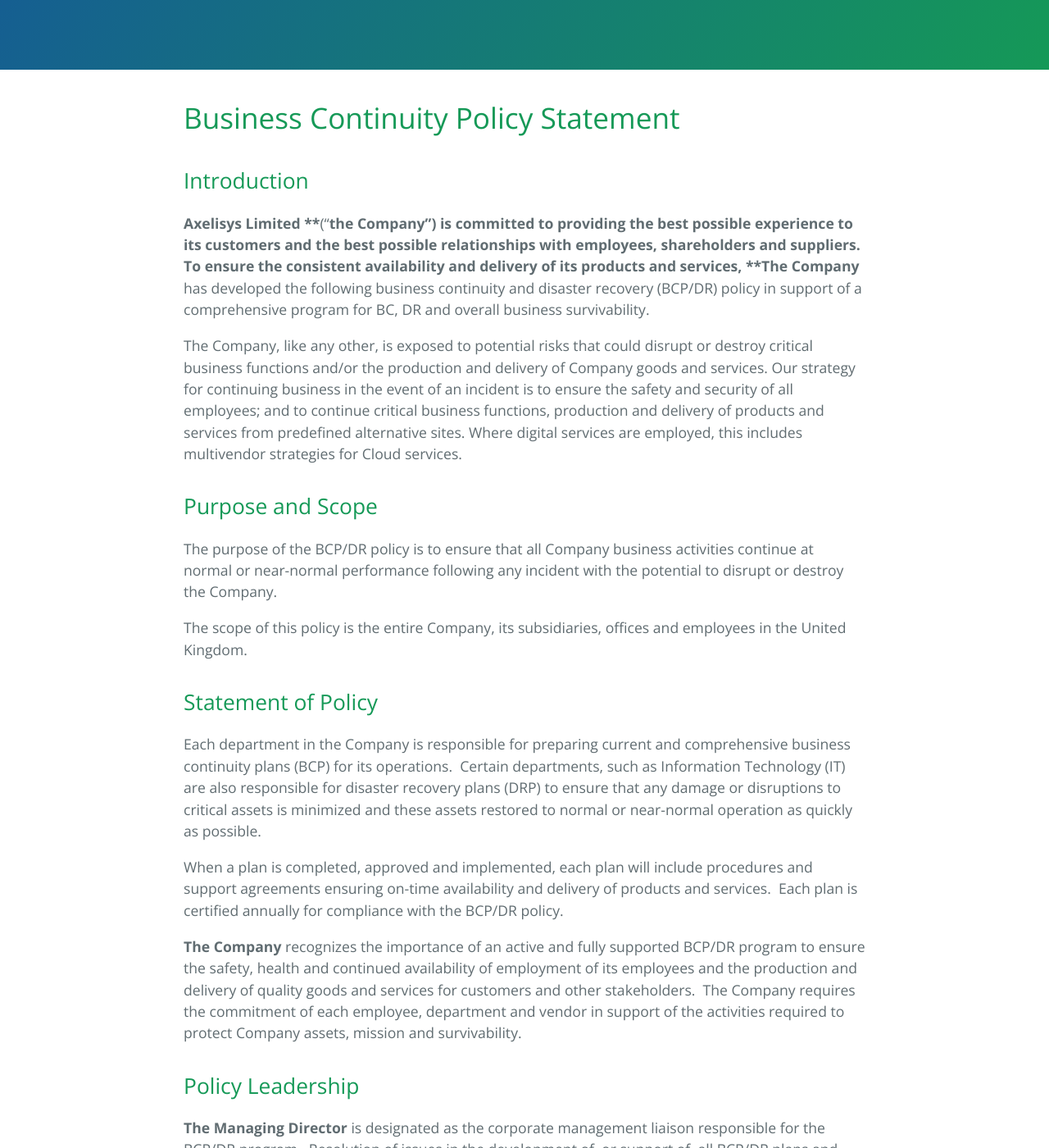
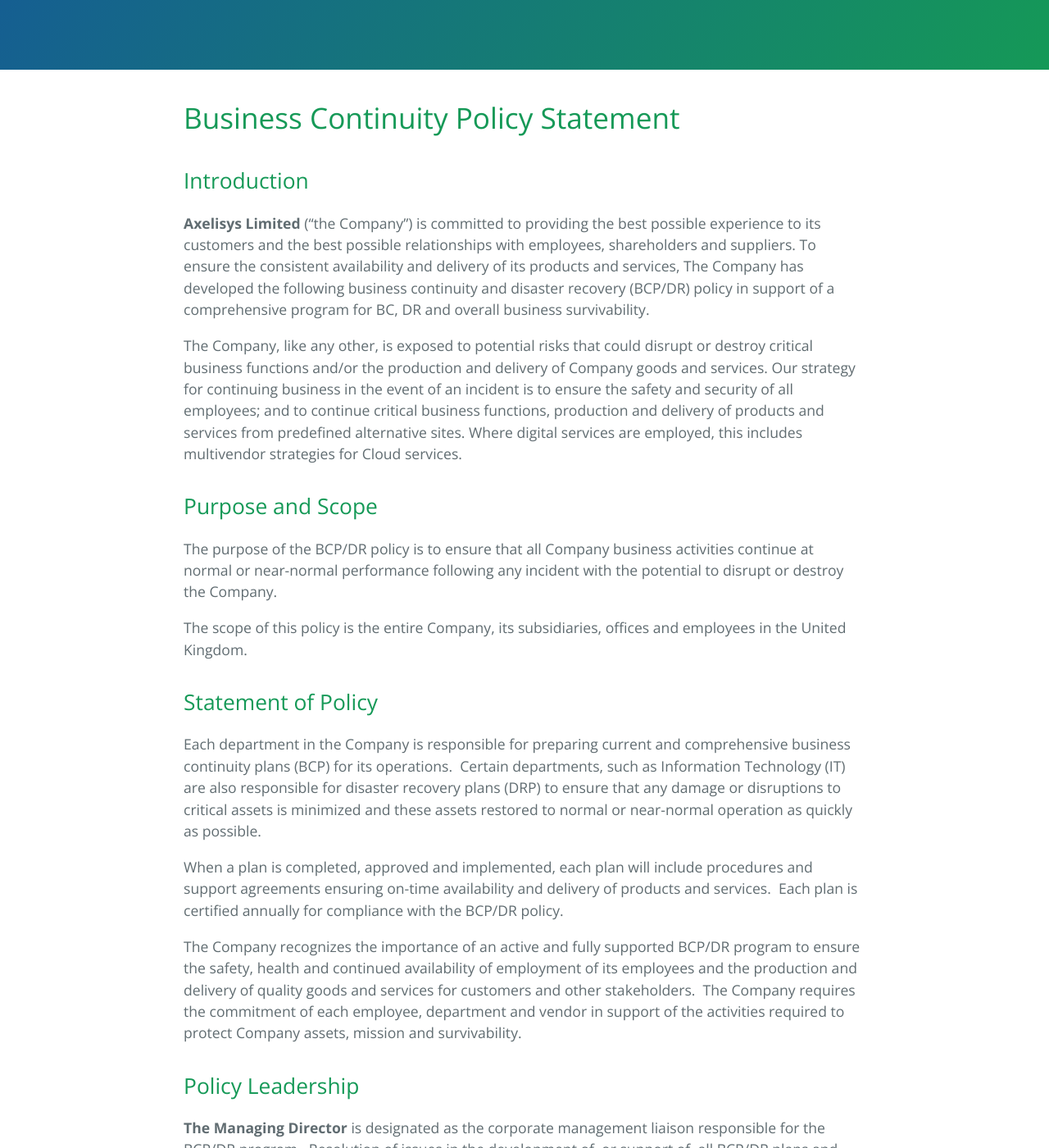
Before and after one commit to Axelisys/policies, a Jekyll site: the page built from business_continuity_policy.md, in a window 1280 px wide and 1400 px high, scrolled down 298 px. Shown: the whole window at 82% size. Built offline with Jekyll 4.4.1, drawn with Linux system fonts in a browser that asks for light colours.

Commit message:
Fixed formatting issues in the document

```diff
--- a/business_continuity_policy.md
+++ b/business_continuity_policy.md
@@ -7,7 +7,7 @@ permalink: /business_continuity_policy/
 
 ## Introduction
 
-**Axelisys Limited ****("**the Company") is committed to providing the best possible experience to its customers and the best possible relationships with employees, shareholders and suppliers. To ensure the consistent availability and delivery of its products and services, **The Company** has developed the following business continuity and disaster recovery (BCP/DR) policy in support of a comprehensive program for BC, DR and overall business survivability.
+**Axelisys Limited** ("the Company") is committed to providing the best possible experience to its customers and the best possible relationships with employees, shareholders and suppliers. To ensure the consistent availability and delivery of its products and services, The Company has developed the following business continuity and disaster recovery (BCP/DR) policy in support of a comprehensive program for BC, DR and overall business survivability.
 
 The Company, like any other, is exposed to potential risks that could disrupt or destroy critical business functions and/or the production and delivery of Company goods and services. Our strategy for continuing business in the event of an incident is to ensure the safety and security of all employees; and to continue critical business functions, production and delivery of products and services from predefined alternative sites. Where digital services are employed, this includes multivendor strategies for Cloud services.
 
@@ -23,7 +23,7 @@ Each department in the Company is responsible for preparing current and comprehe
 
 When a plan is completed, approved and implemented, each plan will include procedures and support agreements ensuring on-time availability and delivery of products and services.  Each plan is certified annually for compliance with the BCP/DR policy.
 
-**The Company** recognizes the importance of an active and fully supported BCP/DR program to ensure the safety, health and continued availability of employment of its employees and the production and delivery of quality goods and services for customers and other stakeholders.  The Company requires the commitment of each employee, department and vendor in support of the activities required to protect Company assets, mission and survivability.
+The Company recognizes the importance of an active and fully supported BCP/DR program to ensure the safety, health and continued availability of employment of its employees and the production and delivery of quality goods and services for customers and other stakeholders.  The Company requires the commitment of each employee, department and vendor in support of the activities required to protect Company assets, mission and survivability.
 
 ## Policy Leadership
 
```
